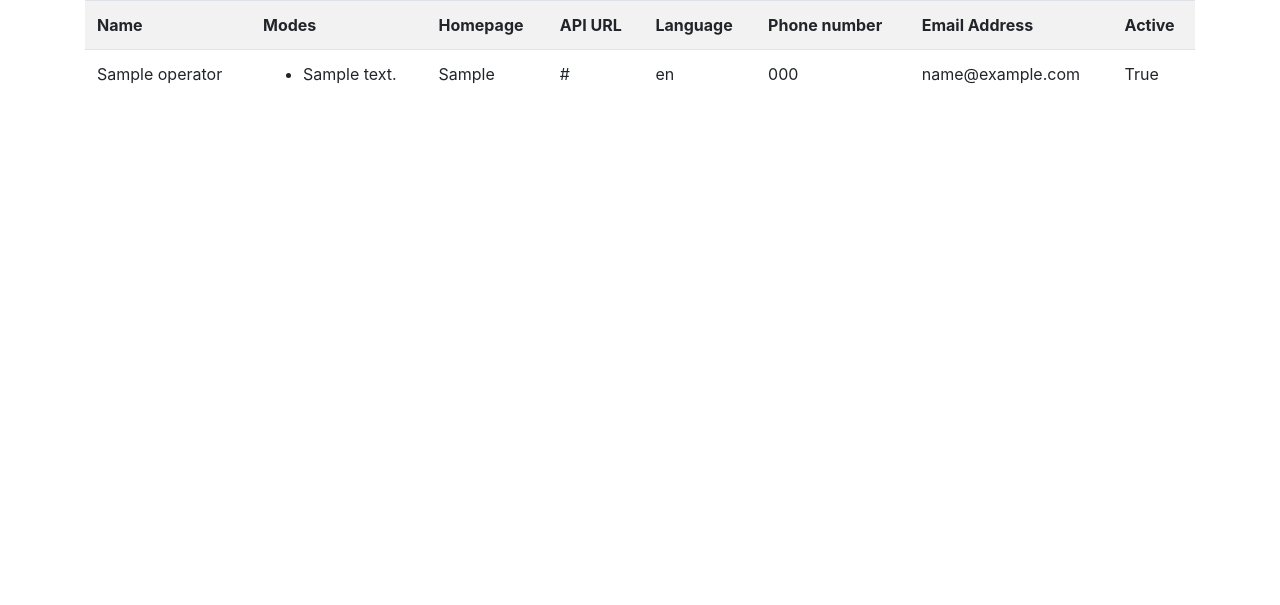
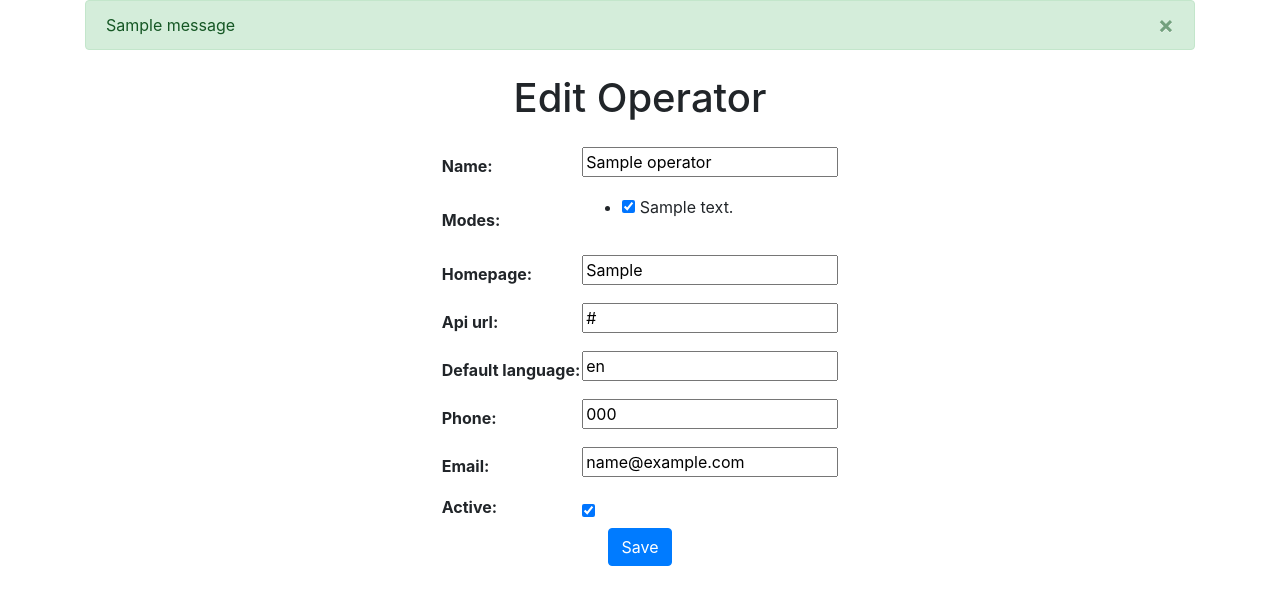
Before and after one commit to uofg-cs20/oti-operator, a Django app: page /edit/ in a window 1280 px wide. Shown: the part 56-661 px from the top of the page. Run offline with Django 3.2, Linux system fonts and the light colour scheme; a user stored in the database is signed in; tables that the repository leaves empty hold one stand-in row (values such as "Sample post"); one stand-in notice (Sample message) is shown; some libraries are stand-ins or nearby versions.

Commit message:
Implement edit operator profile feature

```diff
--- a/Website/OperatorApp/forms.py
+++ b/Website/OperatorApp/forms.py
@@ -1,10 +1,11 @@
 from django import forms
 from django.contrib.auth import authenticate
 from django.contrib.auth.models import User
+from .models import Mode, Operator
 
 class LoginForm(forms.Form):
-    username = forms.CharField()
-    password = forms.CharField(widget=forms.PasswordInput())
+    username = forms.CharField(widget=forms.TextInput(attrs={'class' : 'form-group'}))
+    password = forms.CharField(widget=forms.PasswordInput(attrs={'class' : 'form-group'}))
 
     def clean(self):
         user_name = self.cleaned_data['username']
@@ -19,3 +20,21 @@ class LoginForm(forms.Form):
             raise forms.ValidationError("Invalid login details.")
 
         return self.cleaned_data
+
+
+class OperatorForm(forms.ModelForm):
+    name = forms.CharField(required=True, widget=forms.TextInput(attrs={'class' : 'form-group'}))
+    modes = forms.ModelMultipleChoiceField(
+        queryset=Mode.objects.all(),
+        widget=forms.CheckboxSelectMultiple(attrs={'class' : 'form-group'}),
+    )
+    homepage = forms.URLField(required=False, widget=forms.TextInput(attrs={'class' : 'form-group'}))
+    api_url = forms.URLField(required=False, widget=forms.TextInput(attrs={'class' : 'form-group'}))
+    default_language = forms.CharField(required=True, widget=forms.TextInput(attrs={'class' : 'form-group'}))
+    phone = forms.CharField(required=True, widget=forms.TextInput(attrs={'class' : 'form-group'}))
+    email = forms.EmailField(required=True, widget=forms.TextInput(attrs={'class' : 'form-group'}))
+    active = forms.BooleanField(required=True)
+
+    class Meta:
+        model = Operator
+        fields = ['name', 'modes', 'homepage', 'api_url', 'default_language', 'phone', 'email', 'active']
--- a/Website/OperatorApp/templates/OperatorApp/base.html
+++ b/Website/OperatorApp/templates/OperatorApp/base.html
@@ -44,6 +44,15 @@
         </nav>
 
         <div class="container">
+            {% if messages %}
+                {% for message in messages %}
+                <div class="alert alert-{{ message.tags }} alert-dismissible col-lg-12">
+                    <button type="button" class="close" data-dismiss="alert">&times;</button>
+                    {{ message }}
+                </div>
+                {% endfor %}
+            {% endif %}
+
             {% block content %}
 
             {% endblock %}
--- a/Website/OperatorApp/templates/OperatorApp/edit-operator.html
+++ b/Website/OperatorApp/templates/OperatorApp/edit-operator.html
@@ -1,43 +1,32 @@
 {% extends 'OperatorApp/base.html' %}
+{% load crispy_forms_tags %}
 
 {% block title %}
     Edit
 {% endblock %}
 
-<!-- This template will display a form for updating operator info -->
 {% block content %}
-  <table class="table table-striped table-hover">
-    {% if operator %}
-    <tbody>
-      <tr>
-        <th>Name</th>
-        <th>Modes</th>
-        <th>Homepage</th>
-        <th>API URL</th>
-        <th>Language</th>
-        <th>Phone number</th>
-        <th>Email Address</th>
-        <th>Active</th>
-      </tr>
-      <tr>
-        <td>{{operator.name}}</td>
-        <td>
-          <ul>
-            {% for mode in operator.modes.all %}
-            <li>{{mode.short_desc}}</li>
-            {% endfor %}
-          </ul>
-        </td>
-        <td>{{operator.homepage}}</td>
-        <td>{{operator.api_url}}</td>
-        <td>{{operator.default_language}}</td>
-        <td>{{operator.phone}}</td>
-        <td>{{operator.email}}</td>
-        <td>{{operator.active}}</td>
-      </tr>
-    </tbody>
-  </table>
-  {% else %}
-  <strong> There is no Operator linked to this account </strong>
-  {% endif %}
+
+<div class="container">
+
+  <h1 class="text-center my-4">Edit Operator</h1>
+
+
+  <div style="width: 100%;">
+    <div style="display:table; margin: 0 auto;">
+      <form method='post' action="{% url 'operator:edit' %}">
+        {% csrf_token %}
+        <table>
+            {{ form }}
+        </table>
+        <div class="text-center">
+          <button type="submit" class="btn btn-md btn-primary">Save</button>
+        </div>
+      </form>
+    </div>
+  </div>
+
+
+</div>
+
 {% endblock %}
--- a/Website/OperatorApp/views.py
+++ b/Website/OperatorApp/views.py
@@ -1,11 +1,12 @@
-from django.shortcuts import render, redirect
+from django.shortcuts import render, redirect, get_object_or_404
 from django.urls import reverse
 from django.http import HttpResponse
 from django.contrib.auth import authenticate, login, logout
 from django.contrib.auth.models import User
 from django.contrib.auth.decorators import login_required
+from django.contrib import messages
 
-from .forms import LoginForm
+from .forms import LoginForm, OperatorForm
 from OperatorApp.models import Operator
 
 # login operator
@@ -34,14 +35,19 @@ def operator_logout(request):
 # edit operator profile
 @login_required
 def edit_profile(request):
-    user = request.user
-    try:
-        operator_info = Operator.objects.get(admin=user)
-    except:
-        operator_info = None
+    operator = Operator.objects.get(admin=request.user)
+    form = OperatorForm(instance=operator)
 
-    context_dict = {'operator': operator_info}
-    return render(request, 'OperatorApp/edit-operator.html', context_dict)
+    if request.method == 'POST':
+        form = OperatorForm(request.POST, instance=operator)
+
+        if form.is_valid():
+            form.save()
+            messages.success(request, "Operator updated successfully.")
+            return redirect(reverse('operator:edit'))
+
+    return render(request, 'OperatorApp/edit-operator.html', {'form': form})
+
 
 # display all operators (after an operator logs in)
 @login_required
```
Also changed, not shown: Website/OperatorApp/templates/OperatorApp/login.html (+5 -3 lines), Website/OperatorApp/templates/OperatorApp/operators.html (+5 -5 lines).
